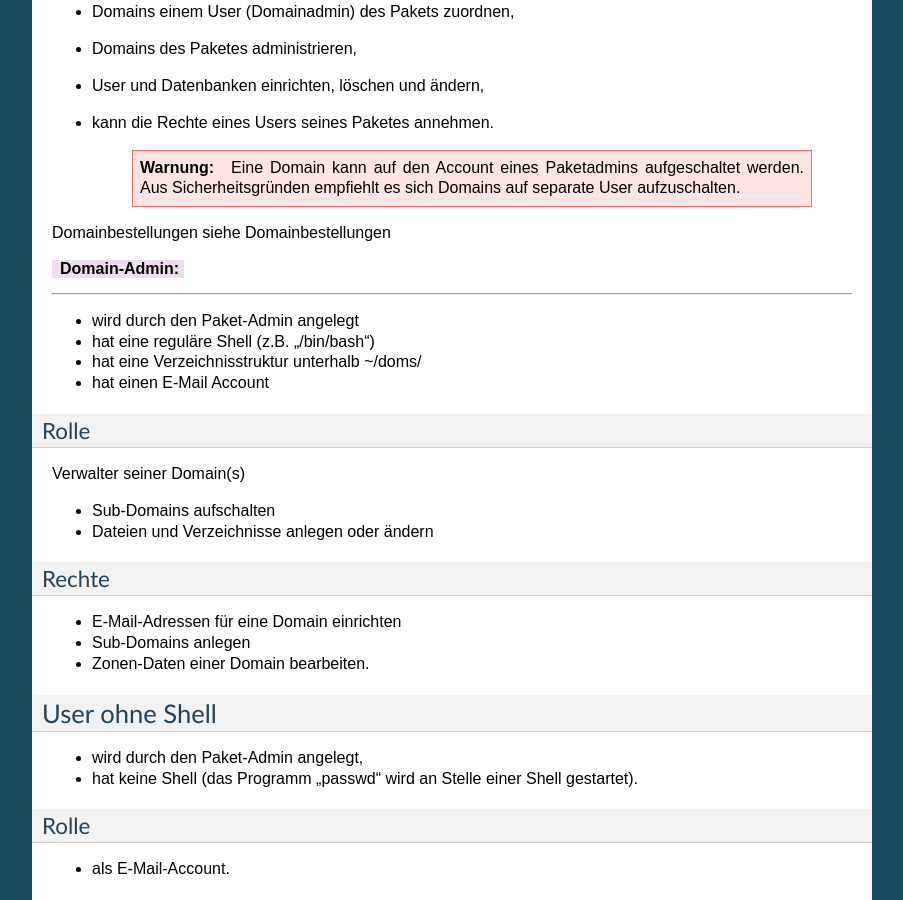
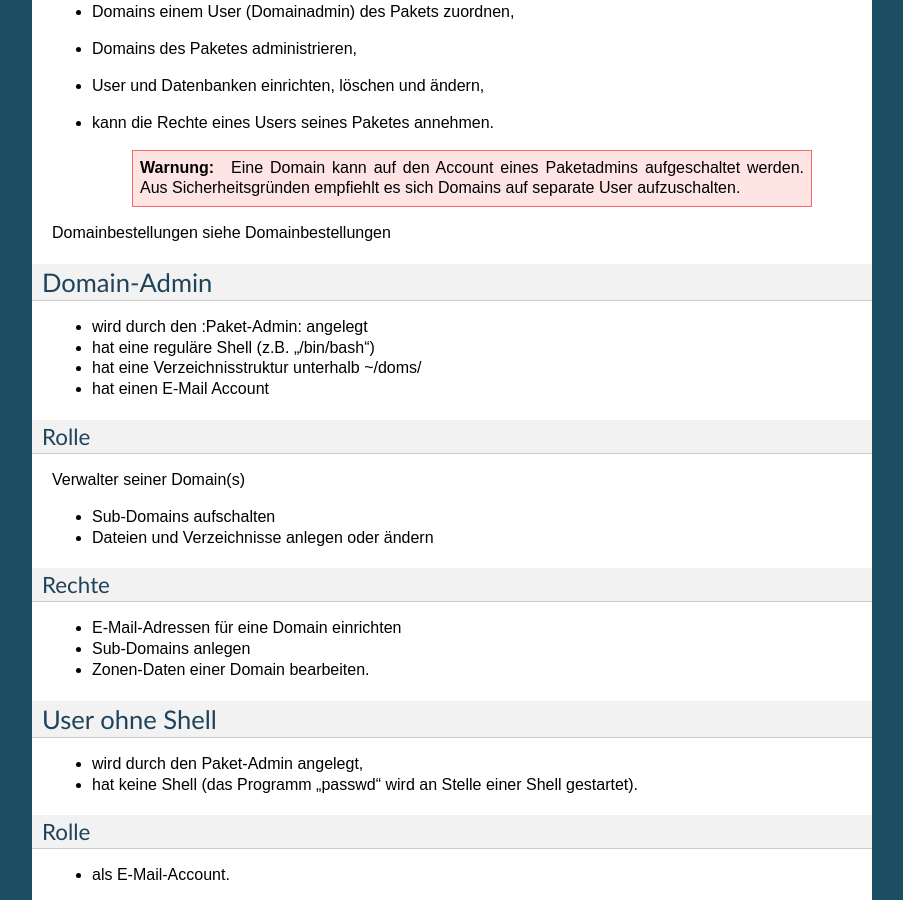
Before and after one commit to hostsharing/hs.docs.users, a Sphinx documentation site: the page built from source/benutzer.rst, in a window 1280 px wide and 900 px high, scrolled down 1279 px. Shown: the whole window, without its empty margins (198-1101 px from the left). Built offline with Sphinx 7.4.7, drawn with Linux system fonts in a browser that asks for light colours; pages that are not in the unit, such as notebooks, are missing from menus.

```diff
--- a/source/benutzer.rst
+++ b/source/benutzer.rst
@@ -77,10 +77,10 @@ alle Rechte eines Domain-Admin und folgende zusätzliche Rechte:
 
 Domainbestellungen siehe Domainbestellungen
 
-:Domain-Admin:
+Domain-Admin
 ============
 
-- wird durch den Paket-Admin angelegt
+- wird durch den :Paket-Admin: angelegt
 - hat eine reguläre Shell (z.B. "/bin/bash")
 - hat eine Verzeichnisstruktur unterhalb ~/doms/
 - hat einen E-Mail Account
```
